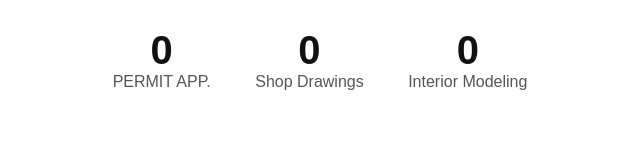
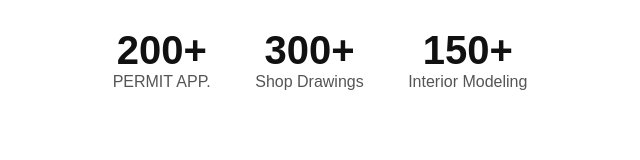
Before and after one commit to mo-agamey/my-counter, a plain HTML site: page index.html in a window 1280 px wide. Shown: the whole page, without its empty margins (320-960 px from the left). Drawn offline with Linux system fonts and the light colour scheme.

Commit message:
Add files via upload

```diff
--- a/index.html
+++ b/index.html
@@ -31,6 +31,17 @@
       counter.innerText = '0';
       const updateCounter = () => {
         const target = +counter.getAttribute('data-target');
-        const current = +counter.innerText.replace("+", ""); // ده اللي بيحل المشكلة
+        const current = +counter.innerText.replace("+", ""); // الحل هنا
         const increment = Math.ceil(target / 100);
-        if (current < target
+        if (current < target) {
+          const newValue = Math.min(current + increment, target);
+          counter.innerText = newValue + "+";
+          setTimeout(updateCounter, 20);
+        }
+      };
+      updateCounter();
+    });
+  </script>
+
+</body>
+</html>
```
